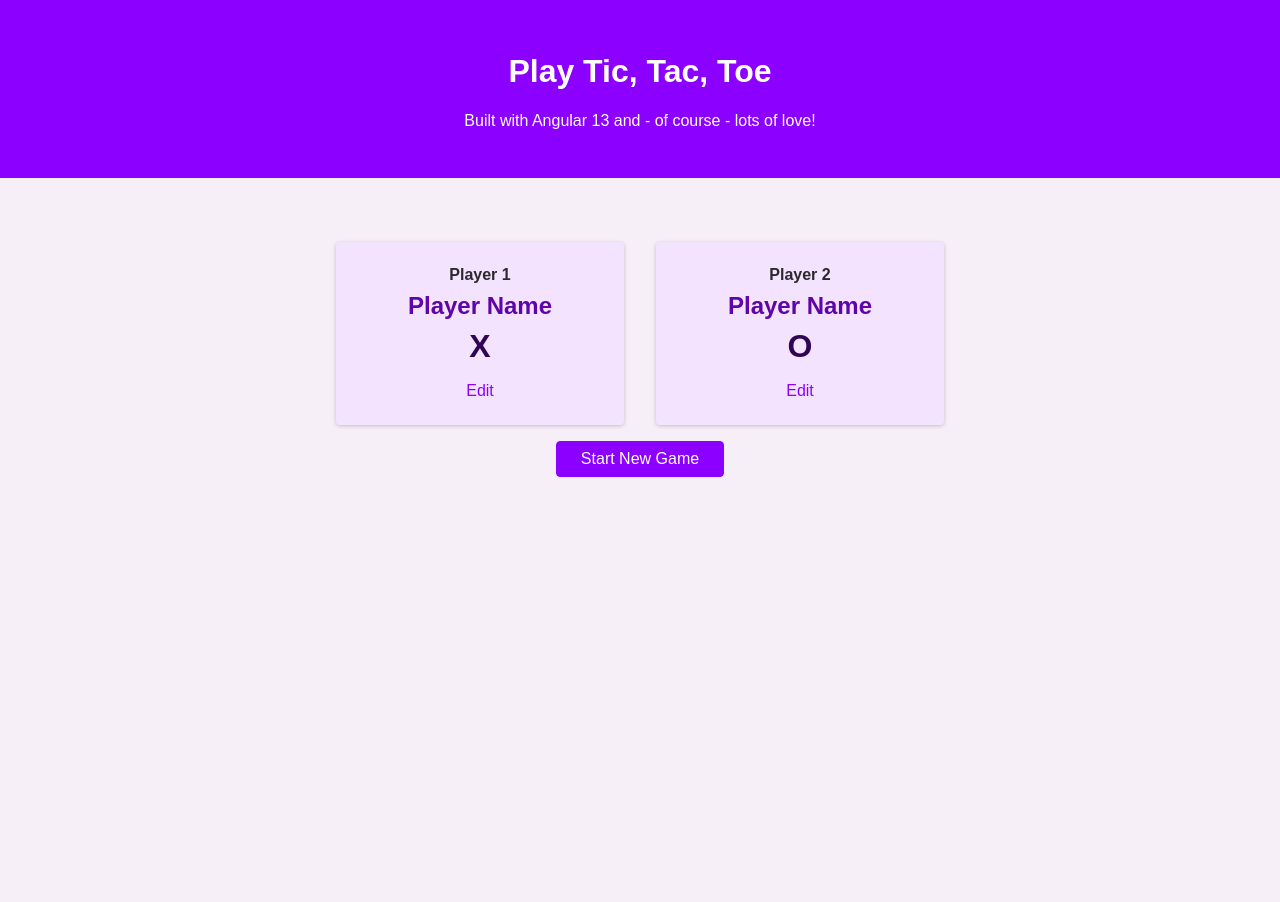
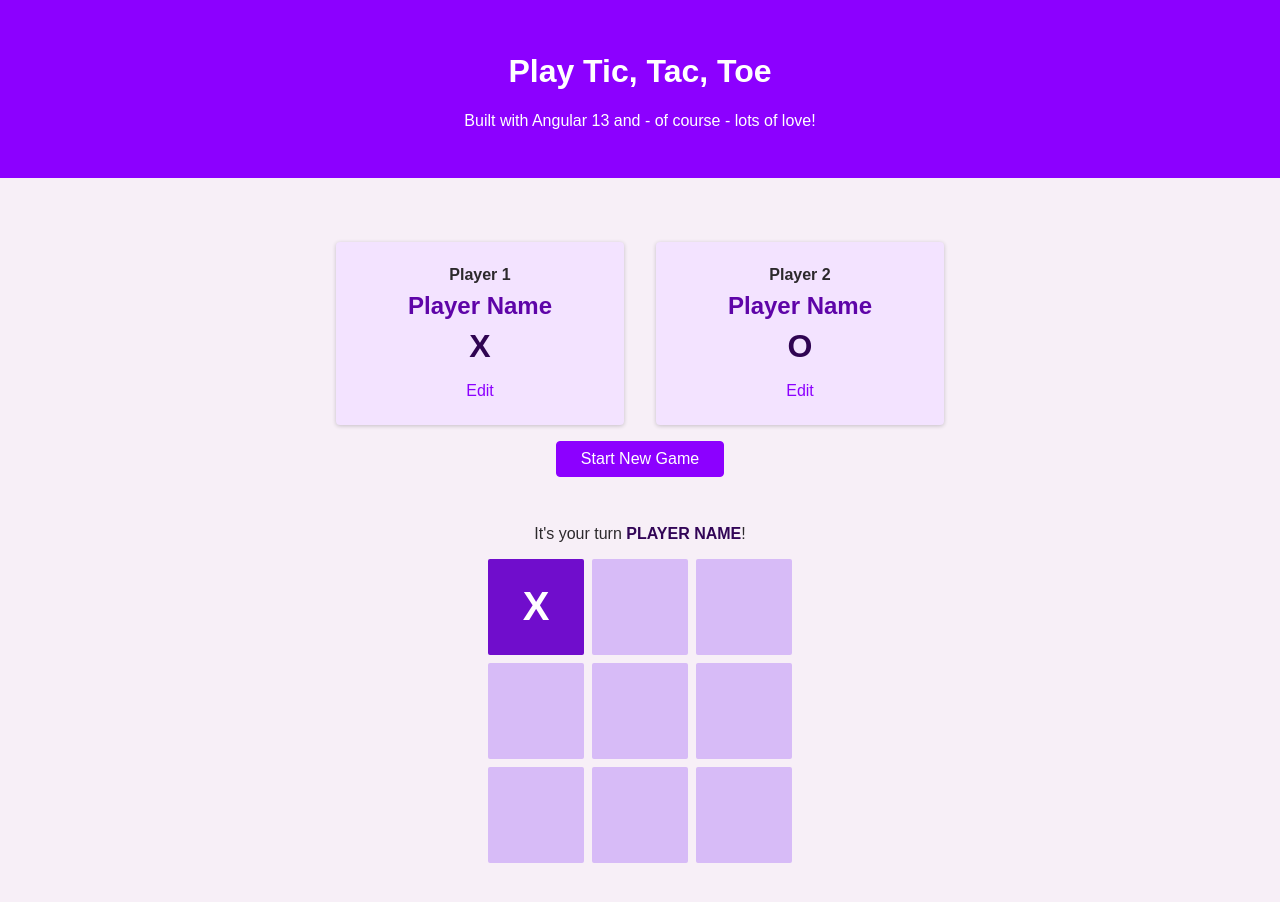
Before and after one commit to Talesrib/Tic-Tac-Toe, an Angular app: page / in a window 1280 px wide. Shown: the top 902 px of the page. Before the commit the page ends 800 px from the top, so only its background shows below. Built offline with nearby package versions, Linux system fonts and the light colour scheme.

Commit message:
add game board

```diff
--- a/src/app/active-game/active-game.component.css
+++ b/src/app/active-game/active-game.component.css
@@ -0,0 +1,59 @@
+#active-game {
+    text-align: center;
+    margin: 2rem 0 5rem 0;
+    /* display: none; */
+}
+
+#game-over {
+    width: 90%;
+    max-width: 40rem;
+    margin: auto;
+    padding: 1rem 2rem;
+    background-color: rgb(50, 5, 87);
+    color: white;
+    box-shadow: 0 2px 8px rgba(0, 0, 0, 0.2);
+    border-radius: 4px;
+    display: none;
+}
+
+#game-over h3 {
+    font-size: 2.5rem;
+    margin: 0.5rem 0;
+}
+
+#active-player-name {
+    font-weight: bold;
+    color: rgb(50, 5, 87);
+}
+
+#game-board {
+    list-style: none;
+    margin: 1rem 0;
+    padding: 0;
+    display: grid;
+    grid-template-columns: repeat(3, 6rem);
+    grid-template-rows: repeat(3, 6rem);
+    justify-content: center;
+    gap: 0.5rem;
+}
+
+#game-board li {
+    background-color: rgb(215, 187, 247);
+    border-radius: 2px;
+    cursor: pointer;
+    display: flex;
+    justify-content: center;
+    align-items: center;
+    font-size: 2.5rem;
+    font-weight: bold;
+}
+
+#game-board li:hover {
+    background-color: rgb(112, 13, 204);
+}
+
+#game-board li.disabled {
+    background-color: rgb(112, 13, 204);
+    color: white;
+    cursor: default;
+}
--- a/src/app/active-game/active-game.component.html
+++ b/src/app/active-game/active-game.component.html
@@ -1,11 +1,12 @@
-<ol>
-    <article>
-        <h3>You Won, <span id="winner-name">PLAYER NAME</span>!</h3>
+<div id="active-game">
+    <article id="game-over">
+        <h2>You Won, <span id="winner-name">PLAYER NAME</span>!</h2>
         <p>Click "Start New Game" above, to start a new game!</p>
     </article>
 
     <p>It's your turn <span id="active-player-name">PLAYER NAME</span>!</p>
-    <li></li>
+    <ol id="game-board">
+        <li class="disabled">X</li>
         <li></li>
         <li></li>
 
@@ -17,3 +18,4 @@
         <li></li>
         <li></li>
     </ol>
+</div>
--- a/src/app/app.component.html
+++ b/src/app/app.component.html
@@ -1,3 +1,4 @@
 <app-header></app-header>
 <app-player></app-player>
 <app-game-configuration></app-game-configuration>
+<app-active-game></app-active-game>
```
Lines whose indentation alone changed are shown as unchanged.
